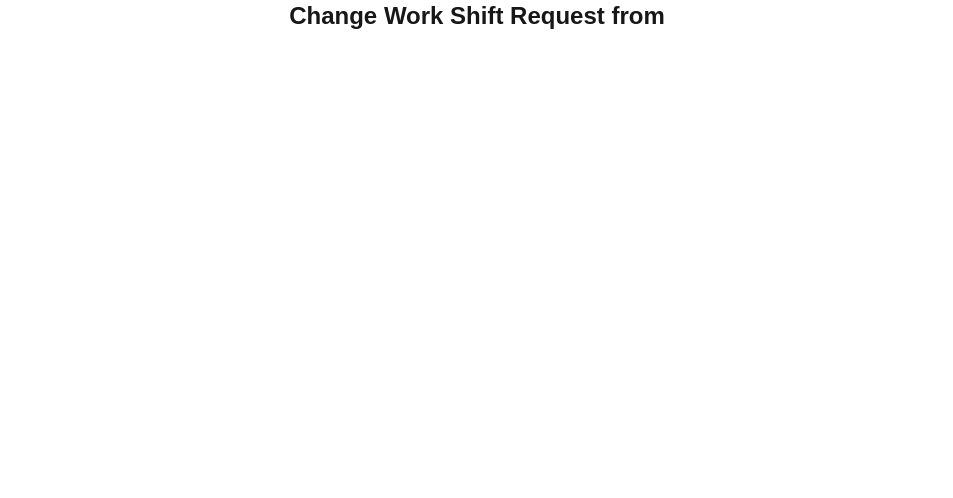
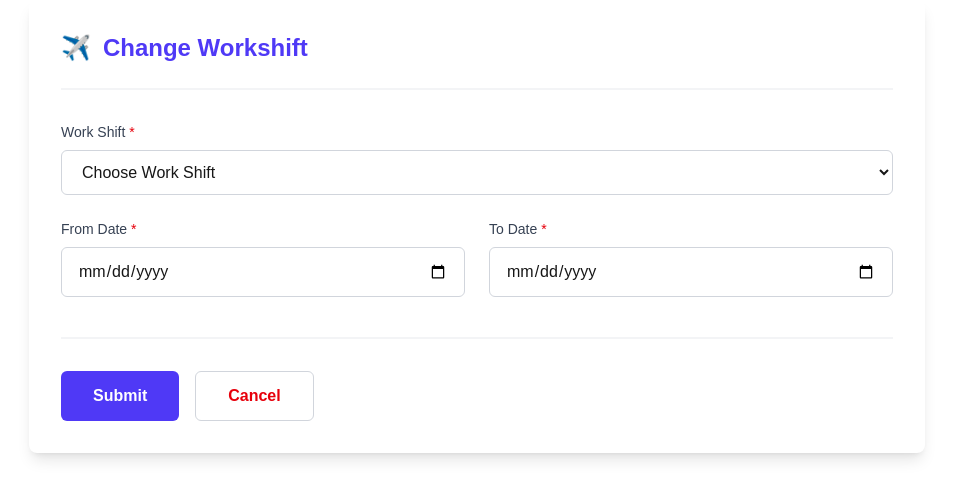
Before and after one commit to abuhasanxt/project-1, a Next.js app: page /Dashboard/change-shift-request in a window 1280 px wide. Shown: the top 498 px of the page, without its empty margins (163-1116 px from the left). Built offline with nearby package versions, Linux system fonts and the light colour scheme.

Commit message:
added change work shift request from

```diff
--- a/src/app/Dashboard/change-shift-request/page.jsx
+++ b/src/app/Dashboard/change-shift-request/page.jsx
@@ -1,11 +1,205 @@
-import React from 'react';
+'use client';
 
-const page = () => {
-    return (
-        <div>
-            <h1 className="text-center font-extrabold text-2xl">Change Work Shift Request from</h1>
+import { useState } from 'react';
+import Swal from 'sweetalert2';
+
+export default function ChangeWorkshiftForm() {
+  const [formData, setFormData] = useState({
+    workShift: '',
+    fromDate: '',
+    toDate: ''
+  });
+
+  const [errors, setErrors] = useState({});
+  const [loading, setLoading] = useState(false);
+
+  const workShiftOptions = [
+    { value: '', label: 'Choose Work Shift' },
+    { value: 'morning', label: 'Morning Shift (6 AM - 2 PM)' },
+    { value: 'day', label: 'Day Shift (9 AM - 5 PM)' },
+    { value: 'evening', label: 'Evening Shift (2 PM - 10 PM)' },
+    { value: 'night', label: 'Night Shift (10 PM - 6 AM)' },
+    { value: 'flexible', label: 'Flexible Shift' }
+  ];
+
+  const handleChange = (e) => {
+    const { name, value } = e.target;
+    setFormData((prev) => ({ ...prev, [name]: value }));
+
+    if (errors[name]) {
+      setErrors((prev) => {
+        const newErrors = { ...prev };
+        delete newErrors[name];
+        return newErrors;
+      });
+    }
+  };
+
+  const validateForm = () => {
+    const newErrors = {};
+    if (!formData.workShift) newErrors.workShift = 'Please select a work shift';
+    if (!formData.fromDate) newErrors.fromDate = 'Please select start date';
+    if (!formData.toDate) newErrors.toDate = 'Please select end date';
+    if (formData.fromDate && formData.toDate) {
+      if (new Date(formData.toDate) <= new Date(formData.fromDate)) {
+        newErrors.toDate = 'End date must be after start date';
+      }
+    }
+    setErrors(newErrors);
+    return Object.keys(newErrors).length === 0;
+  };
+
+  const handleSubmit = async (e) => {
+    e.preventDefault();
+    if (!validateForm()) return;
+
+    setLoading(true);
+
+    try {
+      const res = await fetch('https://your-backend-url.com/api/change-workshift', {
+        method: 'POST',
+        headers: { 'Content-Type': 'application/json' },
+        body: JSON.stringify(formData)
+      });
+
+      if (res.ok) {
+        Swal.fire({
+          icon: 'success',
+          title: 'Workshift Changed Successfully!',
+          showConfirmButton: false,
+          timer: 2000
+        });
+
+        setFormData({ workShift: '', fromDate: '', toDate: '' });
+      } else {
+        const data = await res.json();
+        Swal.fire({
+          icon: 'error',
+          title: 'Failed to Submit',
+          text: data?.message || 'Something went wrong.'
+        });
+      }
+    } catch (err) {
+      Swal.fire({
+        icon: 'error',
+        title: 'API Error',
+        text: err.message
+      });
+    } finally {
+      setLoading(false);
+    }
+  };
+
+  const handleCancel = () => {
+    Swal.fire({
+      title: 'Are you sure?',
+      text: 'Your entered data will be lost!',
+      icon: 'warning',
+      showCancelButton: true,
+      confirmButtonColor: '#2563eb',
+      cancelButtonColor: '#d33',
+      confirmButtonText: 'Yes, reset it'
+    }).then((result) => {
+      if (result.isConfirmed) {
+        setFormData({ workShift: '', fromDate: '', toDate: '' });
+        setErrors({});
+      }
+    });
+  };
+
+  return (
+    <div className="max-w-4xl mx-auto bg-white rounded-lg shadow-lg p-8 animate-fadeIn">
+      {/* Header */}
+      <div className="mb-8 pb-6 border-b-2 border-gray-100 flex items-center gap-3">
+        <div className="text-indigo-600 text-2xl">✈️</div>
+        <h1 className="text-2xl font-semibold text-indigo-600">Change Workshift</h1>
+      </div>
+
+      <form onSubmit={handleSubmit}>
+        <div className="space-y-6">
+          {/* Work Shift */}
+          <div>
+            <label htmlFor="workShift" className="block text-sm font-medium text-gray-700 mb-2">
+              Work Shift <span className="text-red-600">*</span>
+            </label>
+            <select
+              id="workShift"
+              name="workShift"
+              value={formData.workShift}
+              onChange={handleChange}
+              className={`w-full px-4 py-3 border rounded-md focus:outline-none focus:ring-2 focus:ring-indigo-500 transition-all ${
+                errors.workShift ? 'border-red-500' : 'border-gray-300'
+              }`}
+            >
+              {workShiftOptions.map((opt) => (
+                <option key={opt.value} value={opt.value}>
+                  {opt.label}
+                </option>
+              ))}
+            </select>
+            {errors.workShift && <p className="mt-1 text-sm text-red-600">{errors.workShift}</p>}
+          </div>
+
+          {/* Dates */}
+          <div className="grid grid-cols-1 md:grid-cols-2 gap-6">
+            <div>
+              <label htmlFor="fromDate" className="block text-sm font-medium text-gray-700 mb-2">
+                From Date <span className="text-red-600">*</span>
+              </label>
+              <input
+                type="date"
+                id="fromDate"
+                name="fromDate"
+                value={formData.fromDate}
+                onChange={handleChange}
+                className={`w-full px-4 py-3 border rounded-md focus:outline-none focus:ring-2 focus:ring-indigo-500 transition-all ${
+                  errors.fromDate ? 'border-red-500' : 'border-gray-300'
+                }`}
+              />
+              {errors.fromDate && <p className="mt-1 text-sm text-red-600">{errors.fromDate}</p>}
+            </div>
+
+            <div>
+              <label htmlFor="toDate" className="block text-sm font-medium text-gray-700 mb-2">
+                To Date <span className="text-red-600">*</span>
+              </label>
+              <input
+                type="date"
+                id="toDate"
+                name="toDate"
+                value={formData.toDate}
+                onChange={handleChange}
+                min={formData.fromDate}
+                className={`w-full px-4 py-3 border rounded-md focus:outline-none focus:ring-2 focus:ring-indigo-500 transition-all ${
+                  errors.toDate ? 'border-red-500' : 'border-gray-300'
+                }`}
+              />
+              {errors.toDate && <p className="mt-1 text-sm text-red-600">{errors.toDate}</p>}
+            </div>
+          </div>
         </div>
-    );
-};
 
-export default page;
+        {/* Buttons */}
+        <div className="mt-10 pt-8 border-t-2 border-gray-100 flex gap-4">
+          <button
+            type="submit"
+            disabled={loading}
+            className={`px-8 py-3 bg-indigo-600 text-white font-semibold rounded-md transition-all flex items-center gap-2 ${
+              loading ? 'opacity-60 cursor-not-allowed' : 'hover:bg-indigo-700'
+            }`}
+          >
+            {loading ? 'Submitting...' : 'Submit'}
+          </button>
+
+          <button
+            type="button"
+            onClick={handleCancel}
+            className="px-8 py-3 bg-white text-red-600 font-semibold border border-gray-300 rounded-md hover:bg-red-50 transition-all flex items-center gap-2"
+          >
+            Cancel
+          </button>
+        </div>
+      </form>
+    </div>
+  );
+}
```
